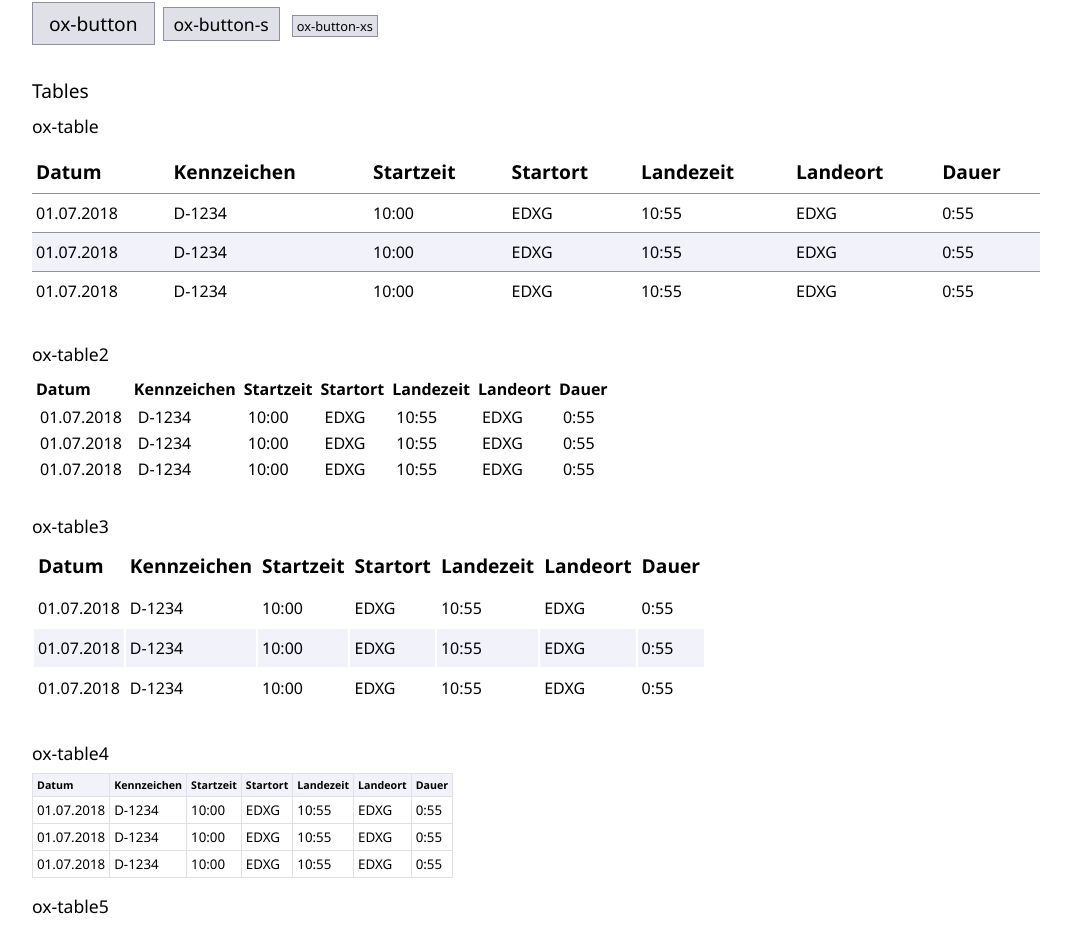
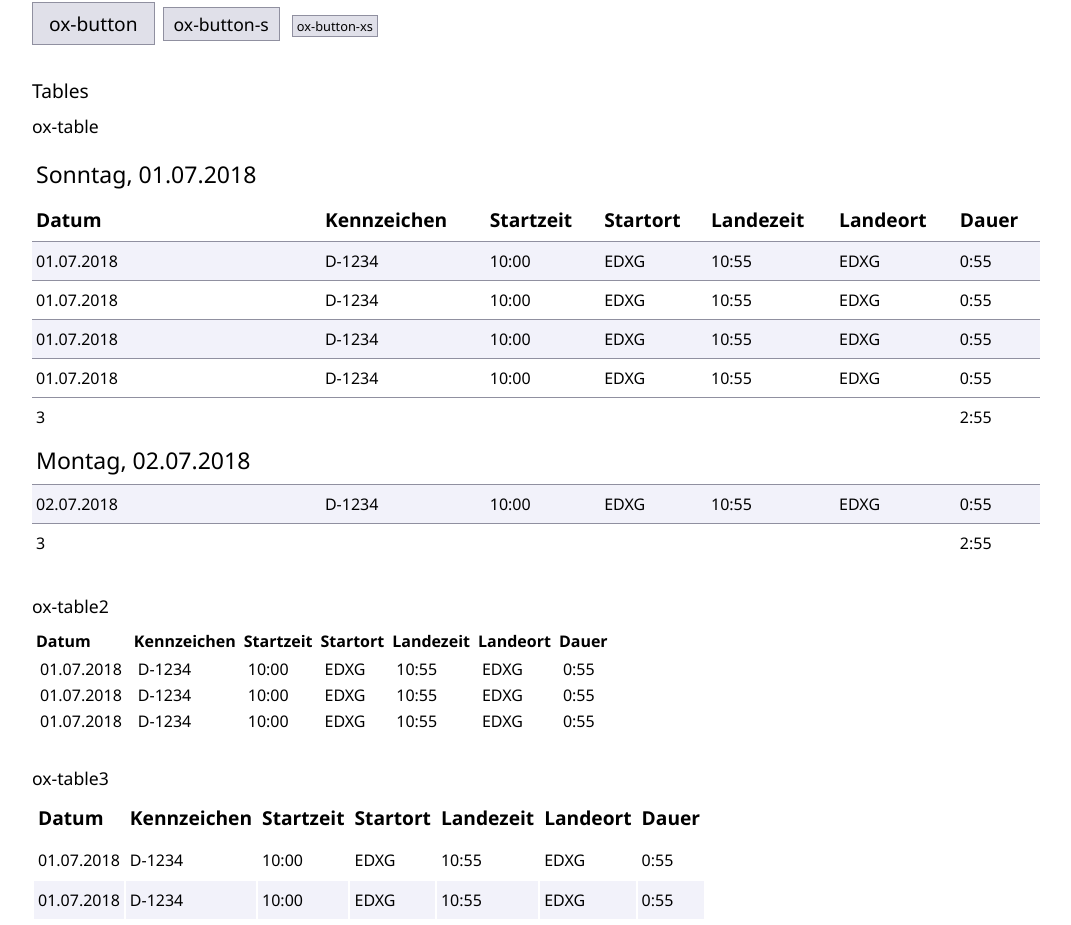
Before and after one commit to oocx/oocx-ng, an Angular app: page / in a window 1280 px wide. Shown: the part 3301-4226 px from the top of the page, without its empty margins (104-1175 px from the left). Built offline with nearby package versions, Linux system fonts and the light colour scheme.

Commit message:
fix: table header / footer styles

```diff
--- a/projects/oocx-ng/src/lib/tables.less
+++ b/projects/oocx-ng/src/lib/tables.less
@@ -63,7 +63,7 @@ table.ox-table {
     }
 
     tr.groupHeader {
-        background-color: @table-background-color !important;
+        background-color: @table-background-color;
         border: none;
     }
 
@@ -71,10 +71,15 @@ table.ox-table {
         margin: 0;
     }
 
+    tr.groupFooter {
+        background-color: @table-background-color;
+    }
+
     tr.groupFooter > th {
         padding: 4px 4px 32px 4px;
         vertical-align: top;
         border: none;
+
     }
 
 
--- a/src/app/app.component.html
+++ b/src/app/app.component.html
@@ -137,6 +137,7 @@
 
 <h4>ox-table</h4>
 <table class="ox-table selectable">
+  <tr class="groupHeader"><th><h3>Sonntag, 01.07.2018</h3></th></tr>
   <tr class="header-row">
     <th>Datum</th>
     <th>Kennzeichen</th>
@@ -172,6 +173,43 @@
     <td>10:55</td>
     <td>EDXG</td>
     <td>0:55</td>
+  </tr>
+  <tr>
+    <td>01.07.2018</td>
+    <td>D-1234</td>
+    <td>10:00</td>
+    <td>EDXG</td>
+    <td>10:55</td>
+    <td>EDXG</td>
+    <td>0:55</td>
+  </tr>
+  <tr class="groupFooter">
+    <td>3</td>
+    <td></td>
+    <td></td>
+    <td></td>
+    <td></td>
+    <td></td>
+    <td>2:55</td>
+  </tr>
+  <tr class="groupHeader"><th><h3>Montag, 02.07.2018</h3></th></tr>
+  <tr>
+    <td>02.07.2018</td>
+    <td>D-1234</td>
+    <td>10:00</td>
+    <td>EDXG</td>
+    <td>10:55</td>
+    <td>EDXG</td>
+    <td>0:55</td>
+  </tr>
+  <tr class="groupFooter">
+    <td>3</td>
+    <td></td>
+    <td></td>
+    <td></td>
+    <td></td>
+    <td></td>
+    <td>2:55</td>
   </tr>
 </table>
 
```
